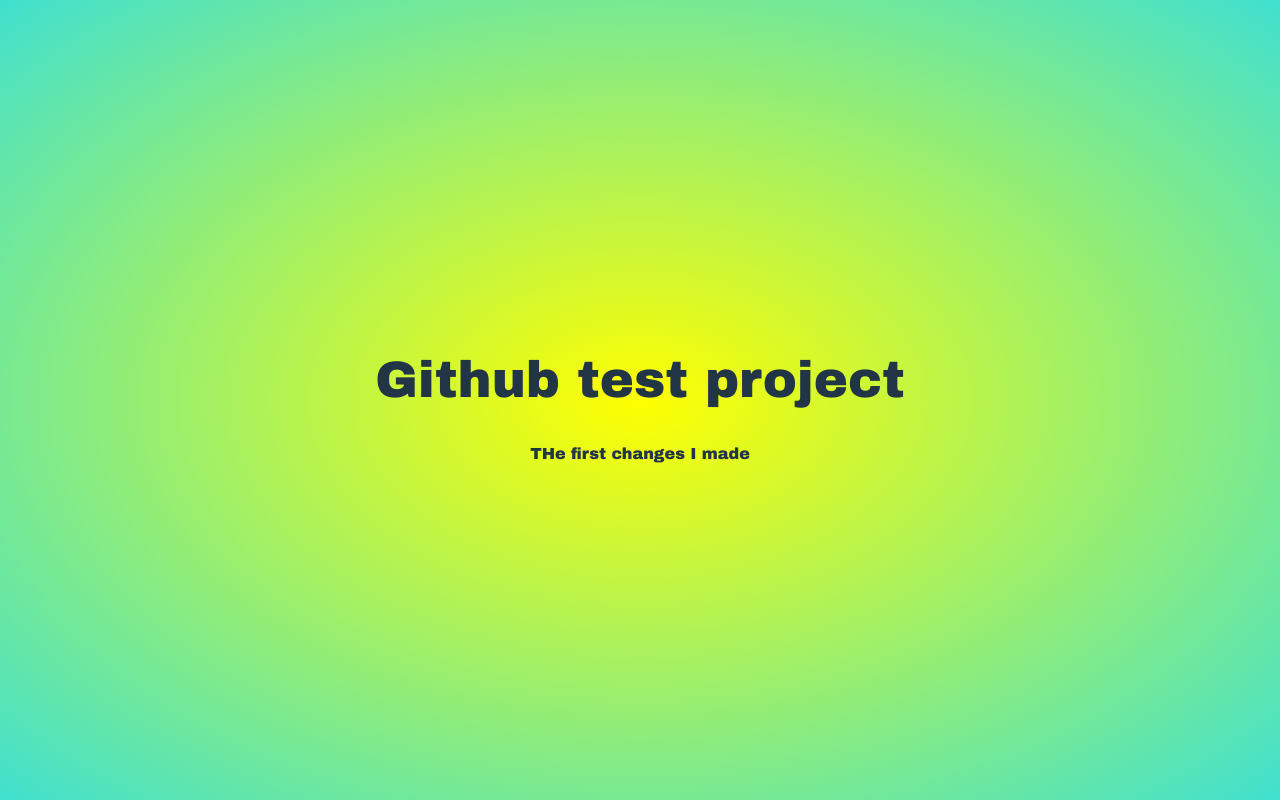
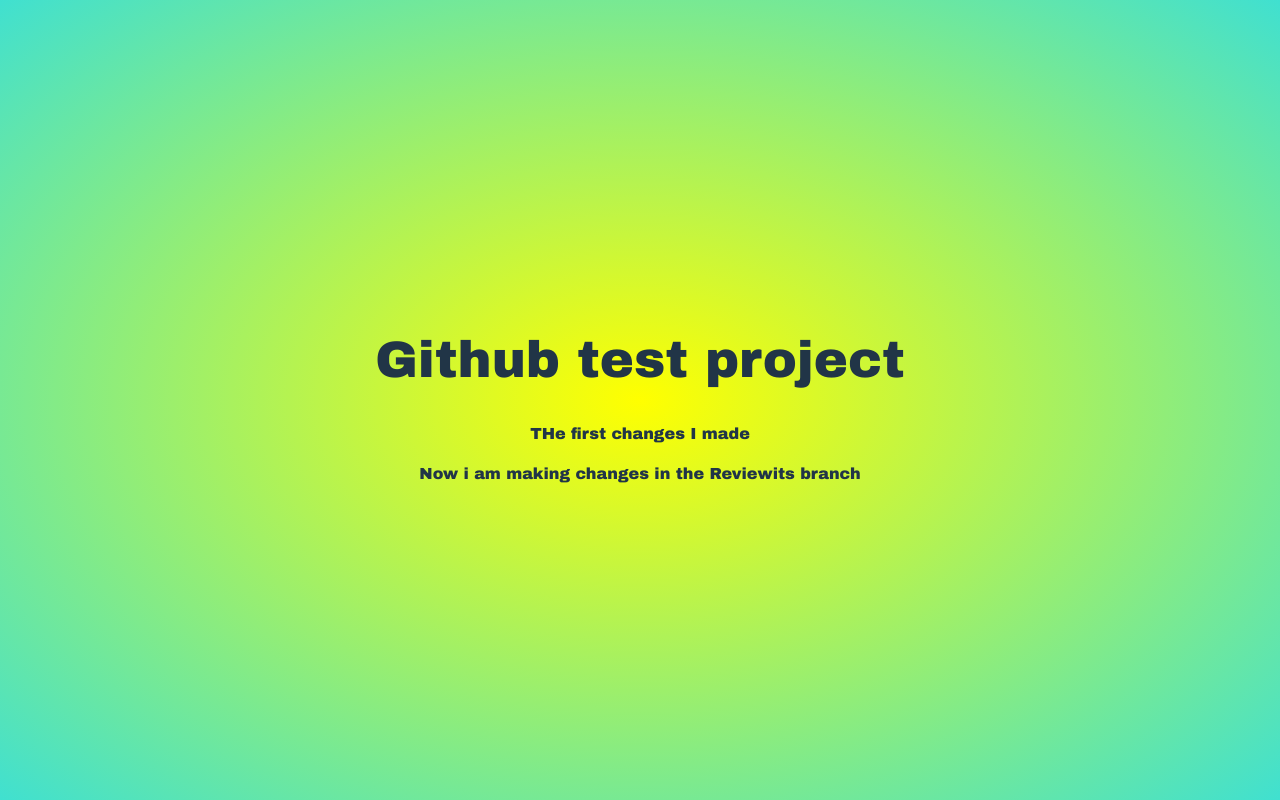
Before and after one commit to m-sulaiman-shafiq/test-repo-22-Jan, a React (Vite) app in the folder github-test-project/: page / in a window 1280 px wide. Built offline with nearby package versions, Linux system fonts and the light colour scheme.

Commit message:
added para in reviewits

```diff
--- a/github-test-project/src/App.jsx
+++ b/github-test-project/src/App.jsx
@@ -10,6 +10,7 @@ function App() {
     <>
       <h1>Github test project</h1>
       <p>THe first changes I made</p>
+      <p>Now i am making changes in the Reviewits branch</p>
     </>
   )
 }
```
